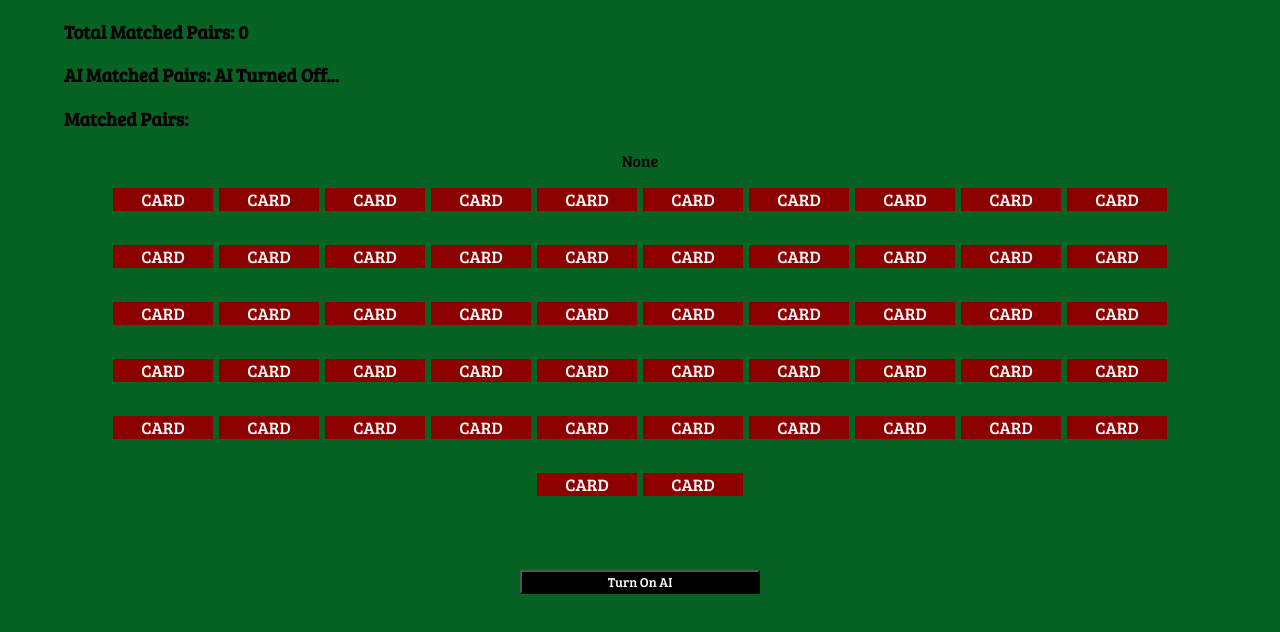
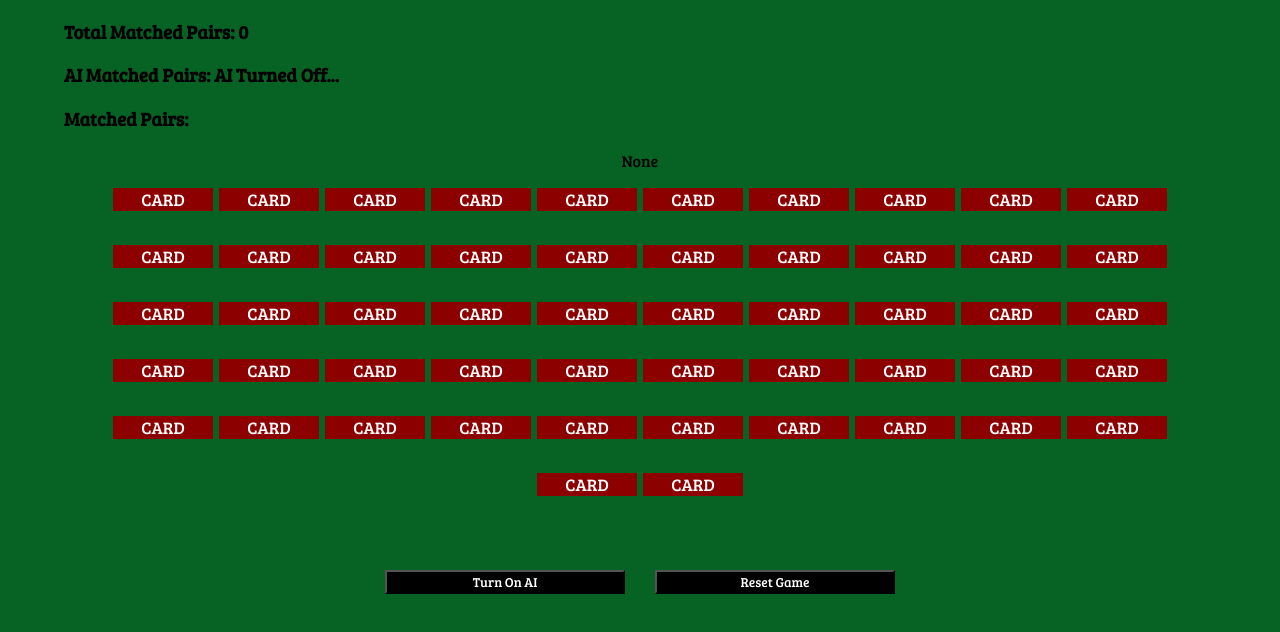
Before and after one commit to namadaza/CardMatch, a React app: page / in a window 1280 px wide. Built offline with nearby package versions, Linux system fonts and the light colour scheme.

Commit message:
Reset game button added for finished game.

```diff
--- a/components/CardMatch.js
+++ b/components/CardMatch.js
@@ -14,8 +14,6 @@ const cards = [ "Diamond A", "Club A", "Heart A", "Spade A",
                 "Diamond J", "Club J", "Heart J", "Spade J",
                 "Diamond Q", "Club Q", "Heart  Q", "Spade Q",
                 "Diamond K", "Club K", "Heart K", "Spade K" ];
-
-
 
 const cardsToMatch = 2;
 
@@ -35,6 +33,7 @@ class CardMatch extends React.Component {
     this.toggleAiMode = this.toggleAiMode.bind(this);
     this.shouldContinuePlay = this.shouldContinuePlay.bind(this);
     this.aiMove = this.aiMove.bind(this);
+    this.resetGame = this.resetGame.bind(this);
     this.ignoreUserClicks = false;
     let compSeen = {};
     let ranks = ["A", "2", "3", "4", "5", "6", "7", "8", "9", "0", "J", "Q", "K"];
@@ -231,10 +230,28 @@ class CardMatch extends React.Component {
       ai: !prevState.ai
     }));
   }
+  resetGame() {
+    let compSeen = {};
+    let ranks = ["A", "2", "3", "4", "5", "6", "7", "8", "9", "0", "J", "Q", "K"];
+    for (let i = 0; i < ranks.length; i += 1) {
+      compSeen[ranks[i]] = [];
+    }
+    this.setState({
+      currentCards: [],
+      selectedCards: [],
+      matchedCards: [],
+      compSeen: compSeen,
+      compMatchedCards: [],
+      ai: false
+    }, () => {
+      this.shuffleCards();
+    });
+  }
   render() {
     let cardIndex = 0;
     let clickEvent = this.pickCard;
     let toggleEvent = this.toggleAiMode;
+    let resetEvent = this.resetGame;
     return (
       <div className="card-match-app">
         <Stats matchedCards={this.state.matchedCards} cards={this.state.currentCards} aimode={this.state.ai} aiMatchedCards={this.state.compMatchedCards}/>
@@ -248,7 +265,7 @@ class CardMatch extends React.Component {
                          ignoreUserClicks={this.state.ignoreUserClicks} />
           })}
         </div>
-        <Controls toggleEvent={toggleEvent} aimode={this.state.ai} />
+        <Controls toggleEvent={toggleEvent} resetEvent={resetEvent} aimode={this.state.ai} />
       </div>
     )
   }
@@ -308,17 +325,25 @@ class Stats extends React.Component {
 class Controls extends React.Component {
   constructor(props) {
     super();
-    this.processClick = this.processClick.bind(this);
+    this.processToggle = this.processToggle.bind(this);
+    this.processReset = this.processReset.bind(this);
   }
-  processClick() {
+  processToggle() {
     this.props.toggleEvent();
+  }
+  processReset() {
+    this.props.resetEvent();
   }
   render() {
     return (
       <div className="controls">
         <div className="toggleai"
-             onClick={this.processClick}>
+             onClick={this.processToggle}>
           <button>{this.props.aimode ? "Turn Off AI" : "Turn On AI"}</button>
+        </div>
+        <div className="resetEvent"
+             onClick={this.processReset}>
+          <button>Reset Game</button>
         </div>
       </div>
     )
--- a/public/stylesheet.css
+++ b/public/stylesheet.css
@@ -64,4 +64,6 @@ button {
   background-color: black;
   color: white;
   width: 30vh;
+  margin-right: 15px;
+  margin-left: 15px;
 }
```
